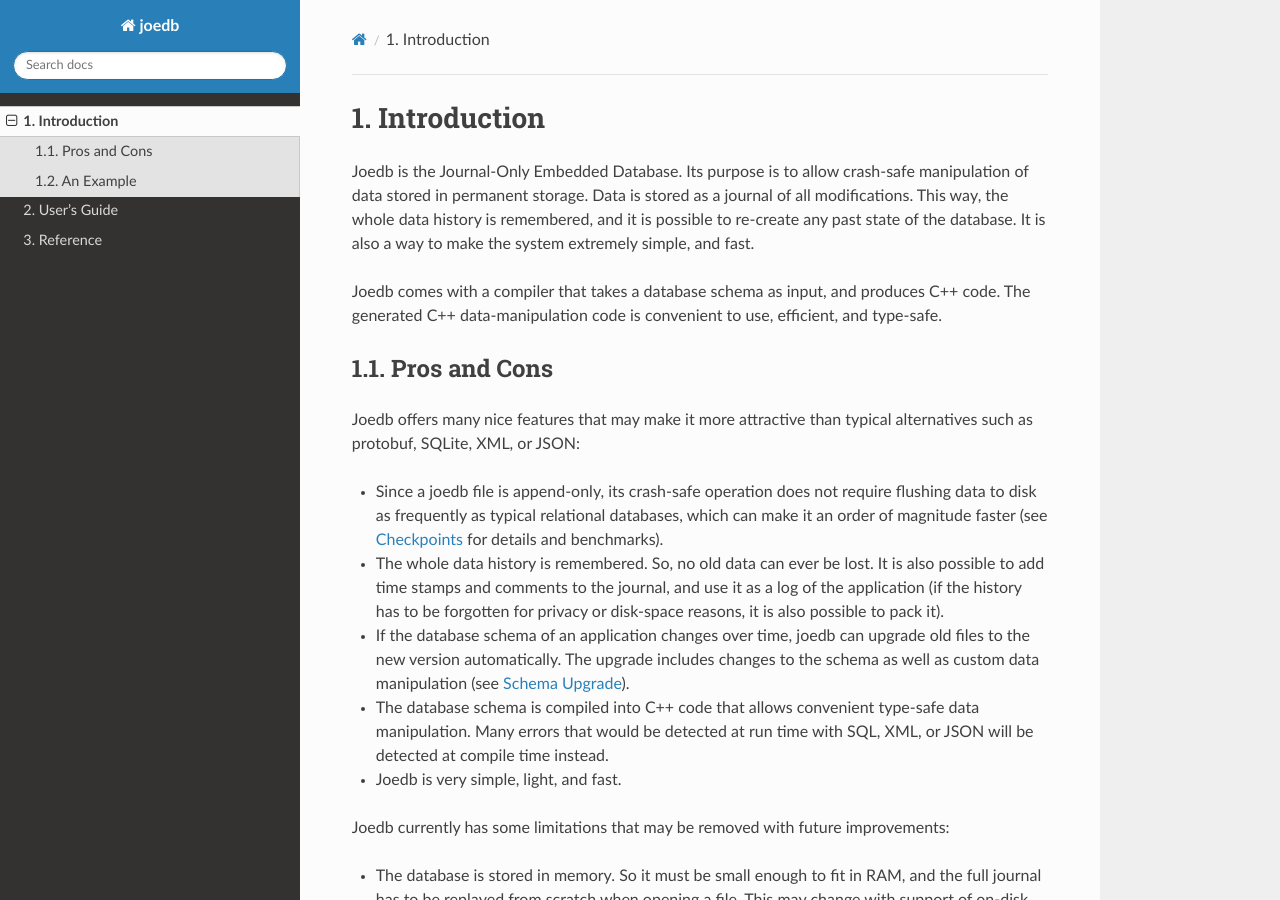
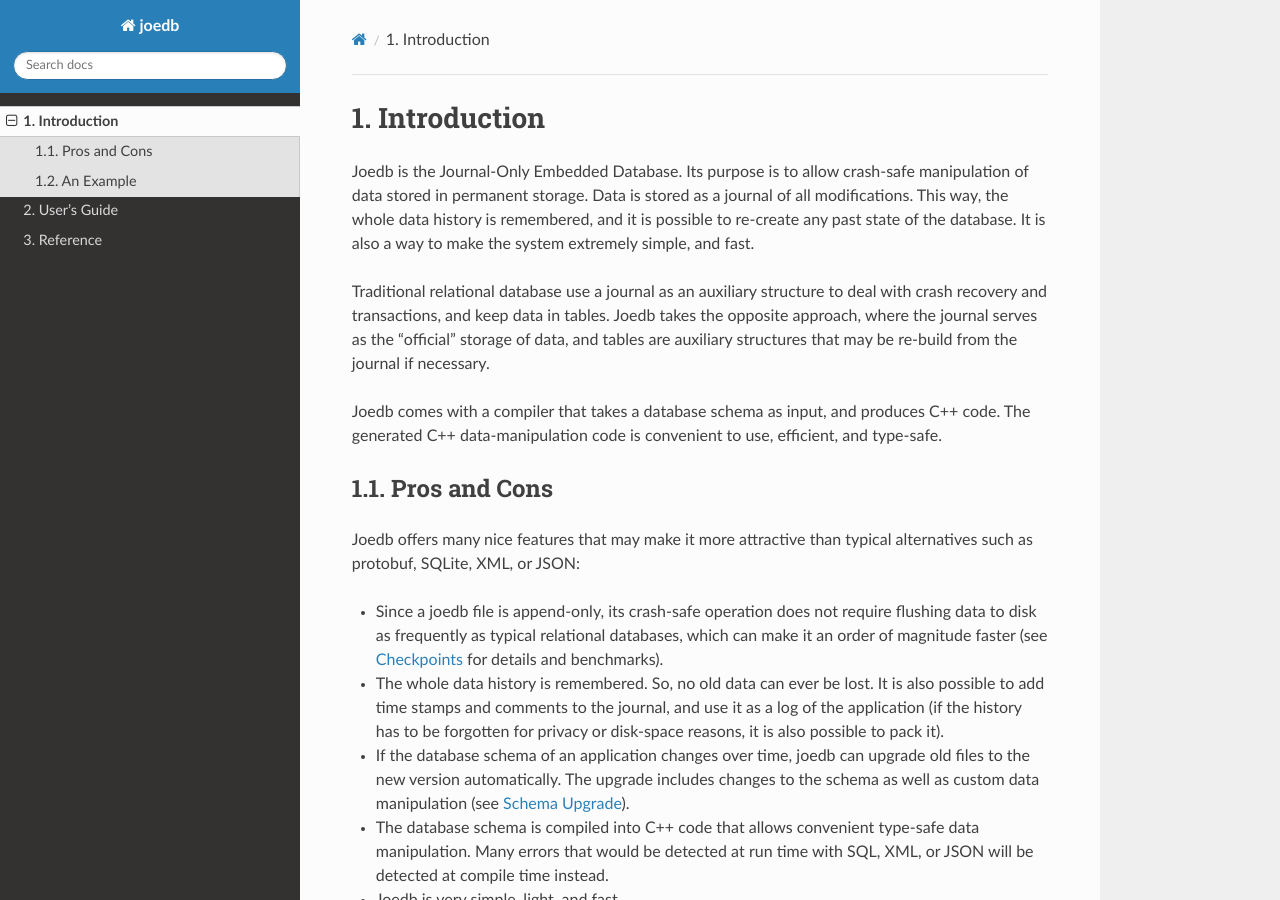
Before and after one commit to Remi-Coulom/joedb, a Sphinx documentation site: the page built from doc/source/intro.rst, in a window 1280 px wide and 900 px high. Built offline with Sphinx 7.4.7 and the Read the Docs theme 2.0.0, drawn with Linux system fonts in a browser that asks for light colours; formulas are drawn with MathJax 3.

Commit message:
Intro + join paragraphs

```diff
--- a/doc/source/intro.rst
+++ b/doc/source/intro.rst
@@ -2,6 +2,8 @@ Introduction
 ============
 
 Joedb is the Journal-Only Embedded Database. Its purpose is to allow crash-safe manipulation of data stored in permanent storage. Data is stored as a journal of all modifications. This way, the whole data history is remembered, and it is possible to re-create any past state of the database. It is also a way to make the system extremely simple, and fast.
+
+Traditional relational database use a journal as an auxiliary structure to deal with crash recovery and transactions, and keep data in tables. Joedb takes the opposite approach, where the journal serves as the "official" storage of data, and tables are auxiliary structures that may be re-build from the journal if necessary.
 
 Joedb comes with a compiler that takes a database schema as input, and produces C++ code. The generated C++ data-manipulation code is convenient to use, efficient, and type-safe.
 
```
Also changed, not shown: doc/source/opening_files.rst (+9 -21 lines).
